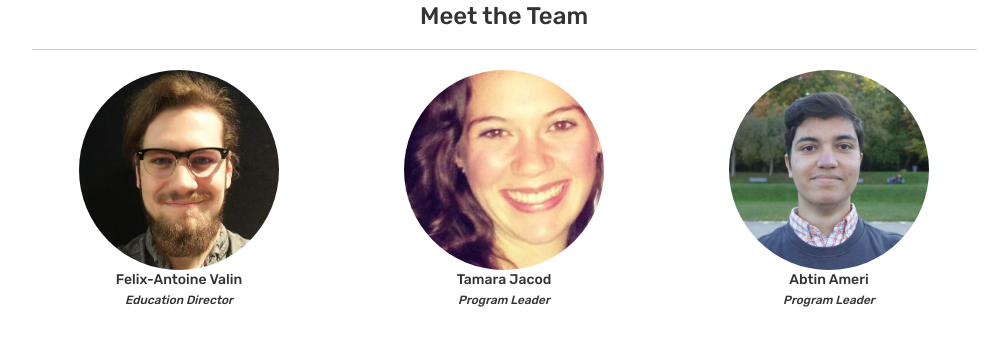
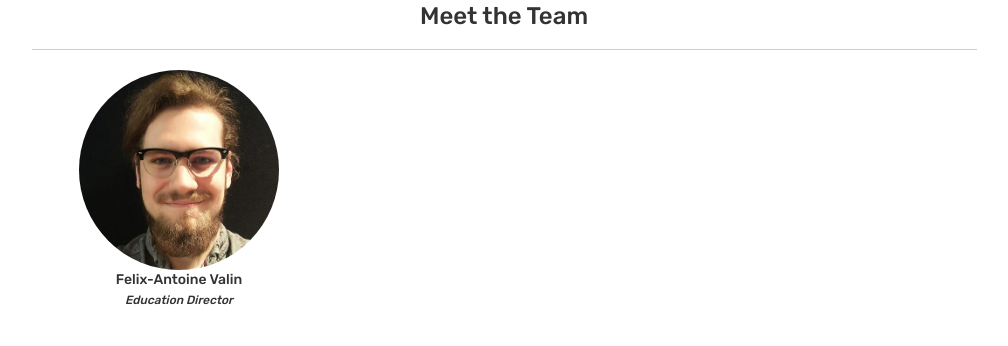
Before and after one commit to mcgillspace/landing-page, a website: page index.html at #!/about/education in a window 1280 px wide. Shown: the part 1336-1682 px from the top of the page, without its empty margins (136-1144 px from the left). Drawn offline with nearby package versions, Linux system fonts and the light colour scheme; some packages are replaced by stand-ins of ours.

Commit message:
Removed Tamara and Abtin's photo (not on the team anymore)

```diff
--- a/templates/about/education.html
+++ b/templates/about/education.html
@@ -56,7 +56,7 @@
 					<p style="margin-bottom:0px;">Felix-Antoine Valin</p>
 					<small><i>Education Director</i></small>
         </div>
-        <div class="text-center col-md-4">
+        <!--<div class="text-center col-md-4">
           <img class="head_photo" src="/landing-page/assets/img/head_shots/tamara.jpg" alt="">
           <p style="margin-bottom:0px;">Tamara Jacod</p>
           <small><i>Program Leader</i></small>
@@ -65,7 +65,7 @@
           <img class="head_photo" src="/landing-page/assets/img/head_shots/abtin.png" alt="">
           <p style="margin-bottom:0px;">Abtin Ameri</p>
           <small><i>Program Leader</i></small>
-        </div>
+        </div> -->
       </div>
 			<div class="row">
 				<div><br></div>
```
